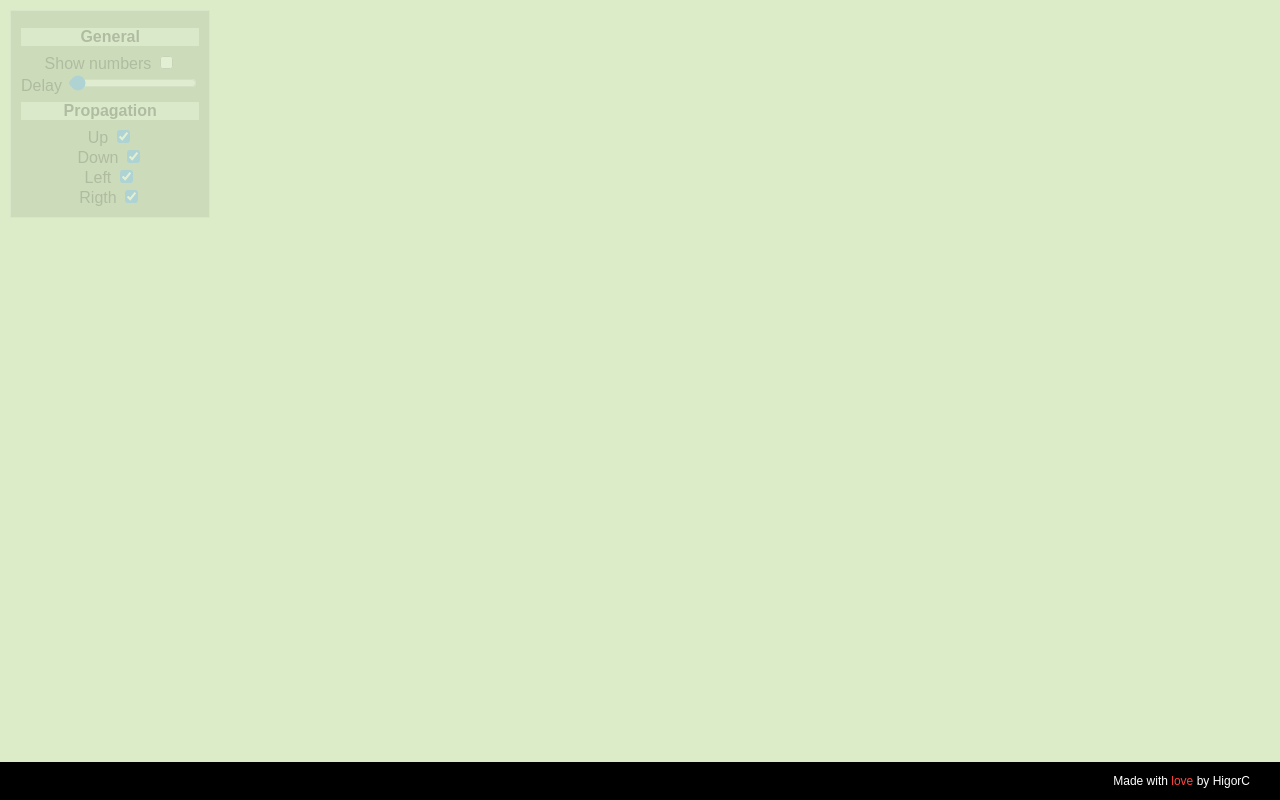
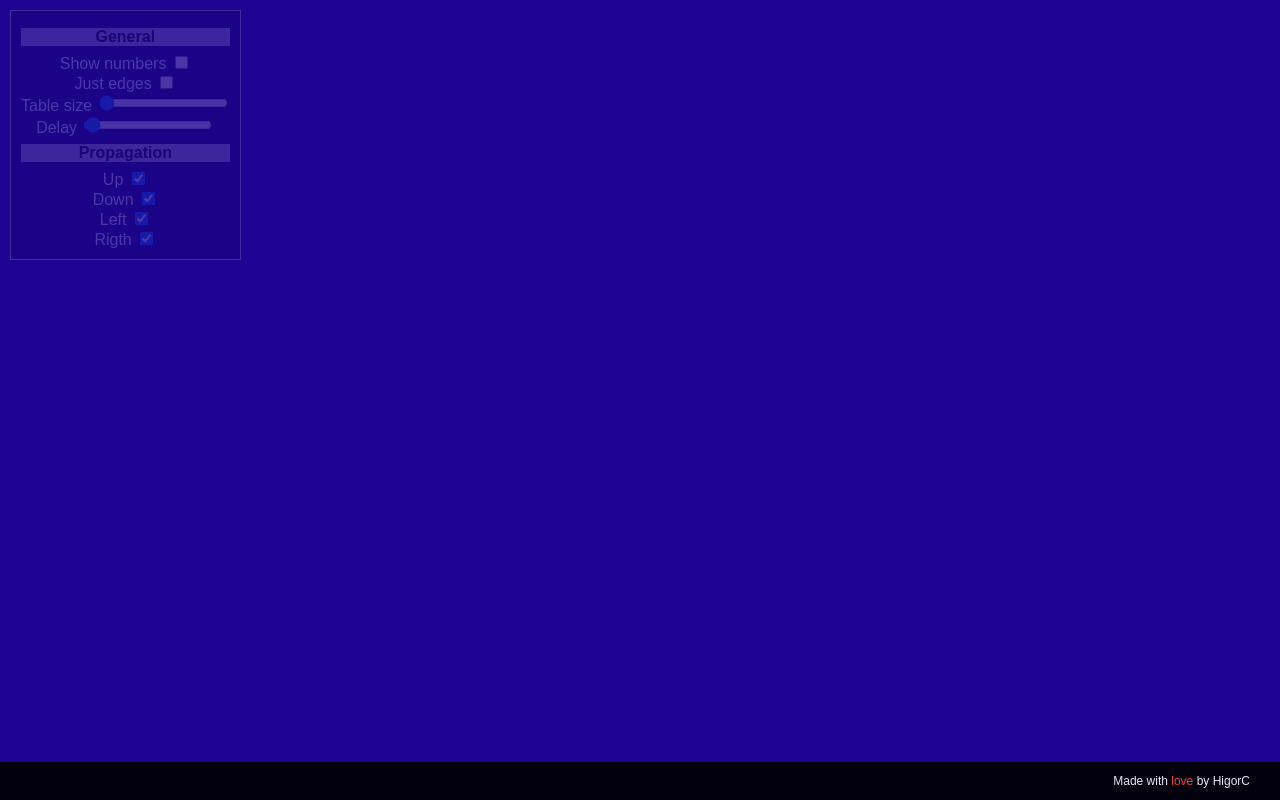
Before and after one commit to HigorC/waves, a plain HTML site: page index.html in a window 1280 px wide. Both pictures are taken after a click on the element 320 px from the left and 40 px from the top of the page. Drawn offline with Linux system fonts and the light colour scheme.

Commit message:
Add edges, size configuration

```diff
--- a/index.html
+++ b/index.html
@@ -5,7 +5,7 @@
     <meta charset="UTF-8">
     <meta name="viewport" content="width=device-width, initial-scale=1.0">
     <meta http-equiv="X-UA-Compatible" content="ie=edge">
-    <link rel="stylesheet" href="./waves.css">
+    <link rel="stylesheet" href="./waves.css?sss">
     <title>Waves</title>
 </head>
 
@@ -14,6 +14,11 @@
         <h4>General</h4>
         <label for="showNumbers">Show numbers</label>
         <input id="showNumbers" type="checkbox"><br>
+        <label for="justEdges">Just edges</label>
+        <input id="justEdges" type="checkbox"><br>
+        <label for="tableSize">Table size</label>
+        <input id="tableSize" type="range" min="10" max="40" value=10 step="10" onchange="inicializeTable()"/><br>
+
         <label for="propagationDelay">Delay</label>
         <input id="propagationDelay" type="range" min="20" max="1000" value="30"><br>
 
--- a/index.js
+++ b/index.js
@@ -1,5 +1,4 @@
-const tableSize = 10;
-const totalSize = tableSize * tableSize
+const tableInfo = {}
 
 const colors = [
     "#1e0492",
@@ -18,14 +17,32 @@ const colors = [
     "#8F00FF"
 ]
 
-const maxPower = colors.length - 1
+let cacheElements = {}
+
+/**
+ * Update table infos and erase cache elements
+ */
+const updateTableInfo = () => {
+    tableInfo.tableSize = Number(document.querySelector('#tableSize').value)
+    tableInfo.totalSize = Math.pow(tableInfo.tableSize, 2)
+    tableInfo.lastColor = null
+    cacheElements = {}
+}
 
 /**
  * Returns a randon color
  * @returns { String }
  */
 const getRandonColor = () => {
-    return colors[Math.floor(Math.random() * colors.length - 1)]
+    let color = colors[Math.floor(Math.random() * colors.length - 1)]
+
+    while (tableInfo.lastColor === color) {
+        color = colors[Math.floor(Math.random() * colors.length - 1)]
+    }
+
+    tableInfo.lastColor = color
+
+    return tableInfo.lastColor
 }
 
 /**
@@ -34,7 +51,10 @@ const getRandonColor = () => {
  * @returns { HTMLElement }
  */
 function getElement(actualIndex) {
-    return document.querySelector(`[data-position="${actualIndex}"]`)
+    if (!cacheElements[actualIndex]) {
+        cacheElements[actualIndex] = document.querySelector(`[data-position="${actualIndex}"]`)
+    }
+    return cacheElements[actualIndex]
 }
 
 /**
@@ -44,7 +64,7 @@ function getElement(actualIndex) {
  */
 function getLeftElement(actualIndex) {
     const leftIndex = actualIndex - 1;
-    if (leftIndex % tableSize === tableSize - 1) return null
+    if (leftIndex % tableInfo.tableSize === tableInfo.tableSize - 1) return null
     return getElement(leftIndex)
 }
 
@@ -55,7 +75,7 @@ function getLeftElement(actualIndex) {
  */
 function getRigthElement(actualIndex) {
     const rigthIndex = actualIndex + 1;
-    if (rigthIndex % tableSize === 0) return null
+    if (rigthIndex % tableInfo.tableSize === 0) return null
     return getElement(rigthIndex)
 }
 
@@ -65,7 +85,7 @@ function getRigthElement(actualIndex) {
  * @returns { HTMLElement }
  */
 function getTopElement(actualIndex) {
-    const topIndex = actualIndex - tableSize;
+    const topIndex = actualIndex - tableInfo.tableSize;
     if (topIndex < 0) return null
     return getElement(topIndex)
 }
@@ -76,8 +96,8 @@ function getTopElement(actualIndex) {
  * @returns { HTMLElement }
  */
 function getDownElement(actualIndex) {
-    const downIndex = actualIndex + tableSize;
-    if (downIndex > totalSize) return null
+    const downIndex = actualIndex + tableInfo.tableSize;
+    if (downIndex > tableInfo.totalSize) return null
     return getElement(downIndex)
 }
 
@@ -127,15 +147,15 @@ function createWave(element) {
                 wavePropagation(getRigthElement(actualIndex), actualPower - 1, history, color)
             }
 
-            setTimeout(() => {
+            if (document.querySelector('#justEdges').checked) {
                 element.bgColor = '#DCECC9'
-            }, delayPropagation)
+            }
 
         }, delayPropagation);
     }
 
     const history = new Set()
-    wavePropagation(element, maxPower, history, getRandonColor())
+    wavePropagation(element, tableInfo.tableSize, history, getRandonColor())
 }
 
 /**
@@ -144,12 +164,13 @@ function createWave(element) {
  */
 function inicializeTable() {
     const table = document.querySelector('table');
+    updateTableInfo()
 
     let tableContent = '<table>';
 
-    for (let i = 0, count = 0; i < tableSize; i++) {
+    for (let i = 0, count = 0; i < tableInfo.tableSize; i++) {
         tableContent += '<tr>'
-        for (let j = 0; j < tableSize; j++ , count++) {
+        for (let j = 0; j < tableInfo.tableSize; j++ , count++) {
             tableContent += `<td data-position=${count} onclick="createWave(this)"></td>`
         }
         tableContent += '</tr>'
--- a/waves.css
+++ b/waves.css
@@ -13,11 +13,11 @@ html, body, table {
 
 table {
   border-collapse: collapse;
+  font-size: 10px;
   width: 100%;
 }
 
 table, th, td {
-  /* border: 1px solid black; */
   border: none;
 }
 
@@ -27,6 +27,7 @@ td {
 }
 
 .footer {
+  opacity: 0.9;
   position: fixed;
   bottom: 0;
   color: #ffffff;
@@ -56,6 +57,7 @@ td {
 }
 
 .menu {
+  color: #ffffff;
   position: absolute;
   top: 10px;
   left:10px;
@@ -67,6 +69,7 @@ td {
 }
 
 .menu h4 {
+  color: #000000;
   margin: 7px 0px;
   background: #ffffffad;
 }
```
